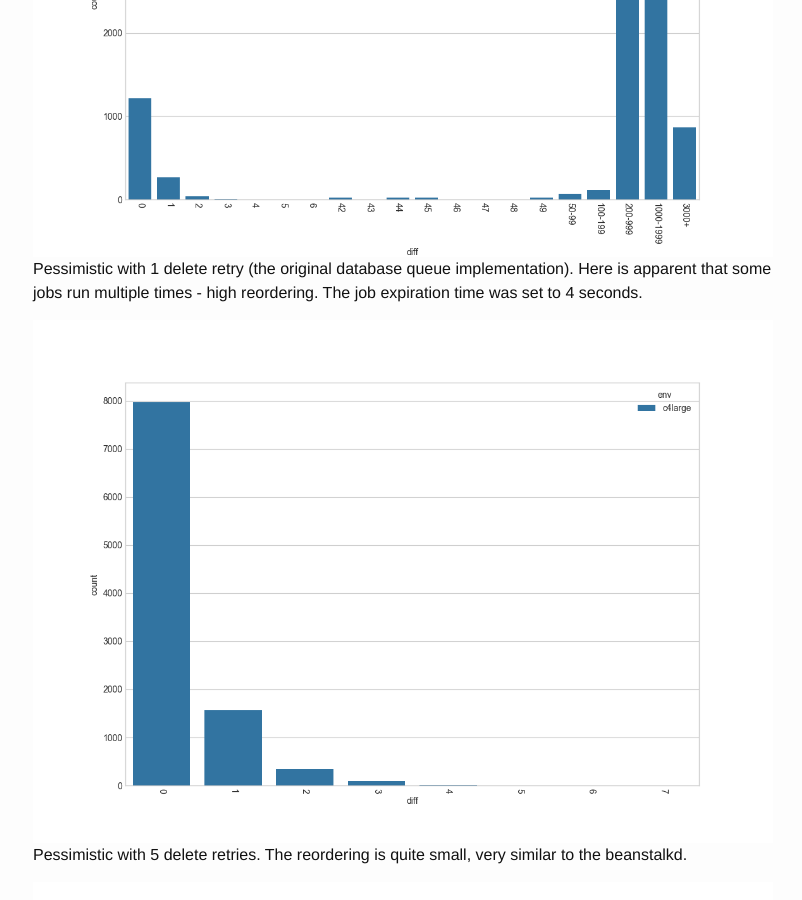
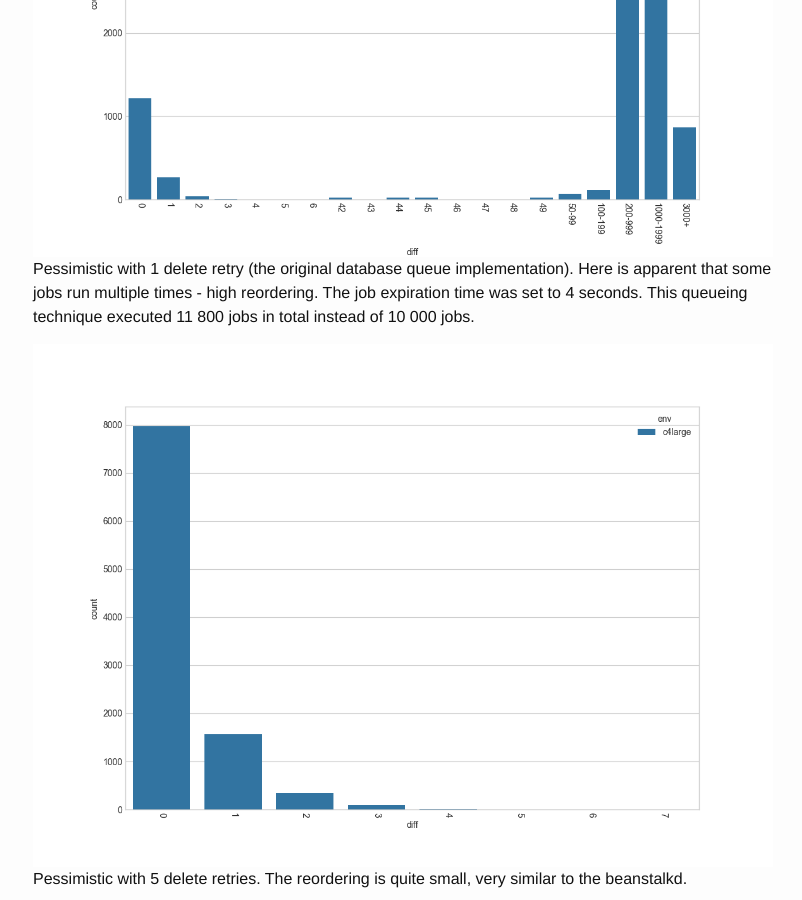
Before and after one commit to ph4r05/devblog, a Jekyll site: the page built from _posts/2017-12-20-laravel-queues-optimization.markdown, in a window 1280 px wide and 900 px high, scrolled down 11022 px. Shown: the whole window, without its empty margins (237-1039 px from the left). Built offline with Jekyll 4.4.1, drawn with Linux system fonts in a browser that asks for light colours; formulas are drawn with MathJax 3; some of the changed text lies outside the part shown.

Commit message:
duplicate jobs

```diff
--- a/_posts/2017-12-20-laravel-queues-optimization.markdown
+++ b/_posts/2017-12-20-laravel-queues-optimization.markdown
@@ -427,7 +427,9 @@ Beanstalkd preserves the job ordering quite well. The biggest job offset was 6,
 
 [![Pessimistic job ordering](/static/queue02/counts_run_1513587645_mysql_conn0_dm0_dtsx1_dretry1_batch10000_cl0_window0_verify1.json.png)](/static/queue02/counts_run_1513587645_mysql_conn0_dm0_dtsx1_dretry1_batch10000_cl0_window0_verify1.json.png)
 Pessimistic with 1 delete retry (the original database queue implementation).
-Here is apparent that some jobs run multiple times - high reordering. The job expiration time was set to 4 seconds.
+Here is apparent that some jobs run multiple times - high reordering.
+The job expiration time was set to 4 seconds. This queueing technique executed 11 800 jobs in total instead
+of 10 000 jobs.
 
 
 [![Pessimistic job ordering](/static/queue02/counts_run_1513585597_mysql_conn0_dm0_dtsx0_dretry5_batch10000_cl0_window0_verify1.json.png)](/static/queue02/counts_run_1513585597_mysql_conn0_dm0_dtsx0_dretry5_batch10000_cl0_window0_verify1.json.png)
@@ -451,6 +453,8 @@ All tested job queueing methods runs the job exactly once but one method - pessi
 The graph below shows the number of job executions vs. number of events (1 execution is left over as it is a normal condition).
 
 [![Pessimistic duplicities](/static/queue02/dupl_run_1513587645_mysql_conn0_dm0_dtsx1_dretry1_batch10000_cl0_window0_verify1.json.png)](/static/queue02/dupl_run_1513587645_mysql_conn0_dm0_dtsx1_dretry1_batch10000_cl0_window0_verify1.json.png)
+
+11 800 jobs were executed in total instead of 10 000.
 
 ### Fetch before delete
 
```
